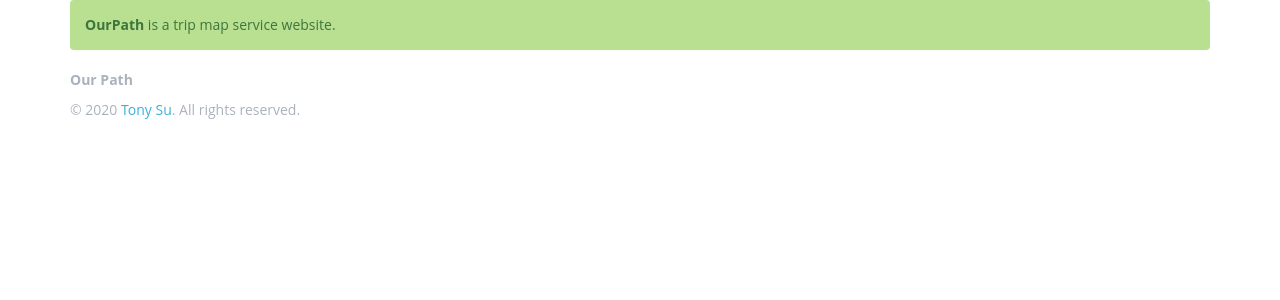
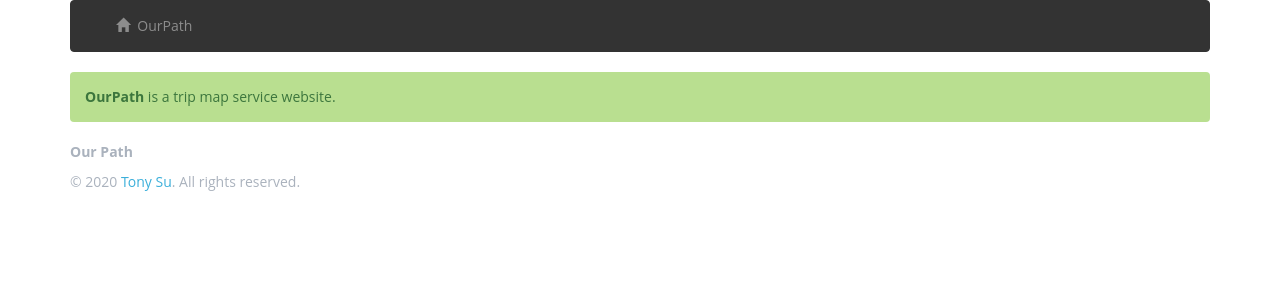
Before and after one commit to peitaosu/OurPath, a Django app: page / in a window 1280 px wide. Shown: the top 300 px of the page. Run offline with Django 3.2, Linux system fonts and the light colour scheme; some libraries are stand-ins or nearby versions; some web fonts are replaced.

Commit message:
add navbar

```diff
--- a/OurPath/OurPath/templates/frame.html
+++ b/OurPath/OurPath/templates/frame.html
@@ -2,6 +2,7 @@
     {% include "head.html" %}
     <body>
         <div class="container">
+            {% include "navbar.html" %}
             {% block content %}
             {% endblock %}
             {% include "footer.html" %}
--- /dev/null
+++ b/OurPath/OurPath/templates/navbar.html
@@ -0,0 +1,20 @@
+<nav class="navbar navbar-inverse" role="navigation">
+    <div class="container-fluid">
+        <div class="navbar-header">
+            <button type="button" class="navbar-toggle" data-toggle="collapse" data-target="#navbar-collapse-1">
+                <span class="sr-only">Toggle navigation</span>
+                <span class="icon-bar"></span>
+                <span class="icon-bar"></span>
+                <span class="icon-bar"></span>
+            </button>
+            <a class="navbar-brand pull-left" href="/" style="padding: 10px;"></a>
+        </div>
+        <div class="collapse navbar-collapse" id="navbar-collapse-1">
+            <ul class="nav navbar-nav">
+                <li>
+                    <a href="/"><i class="glyphicon glyphicon-home"></i>&nbsp;&nbsp;OurPath</a>
+                </li>
+            </ul>
+        </div>
+    </div>
+</nav>
```
